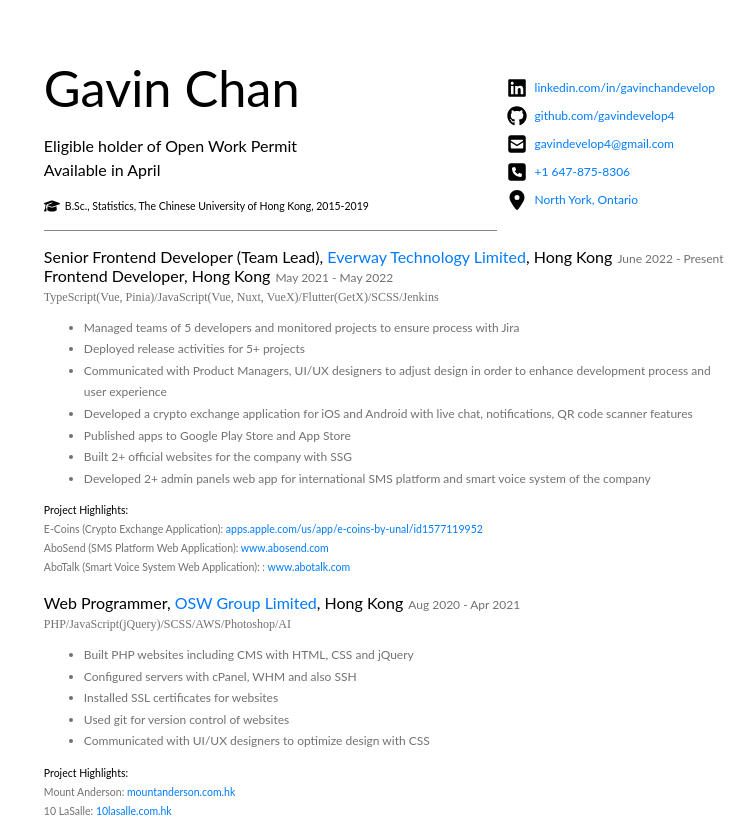
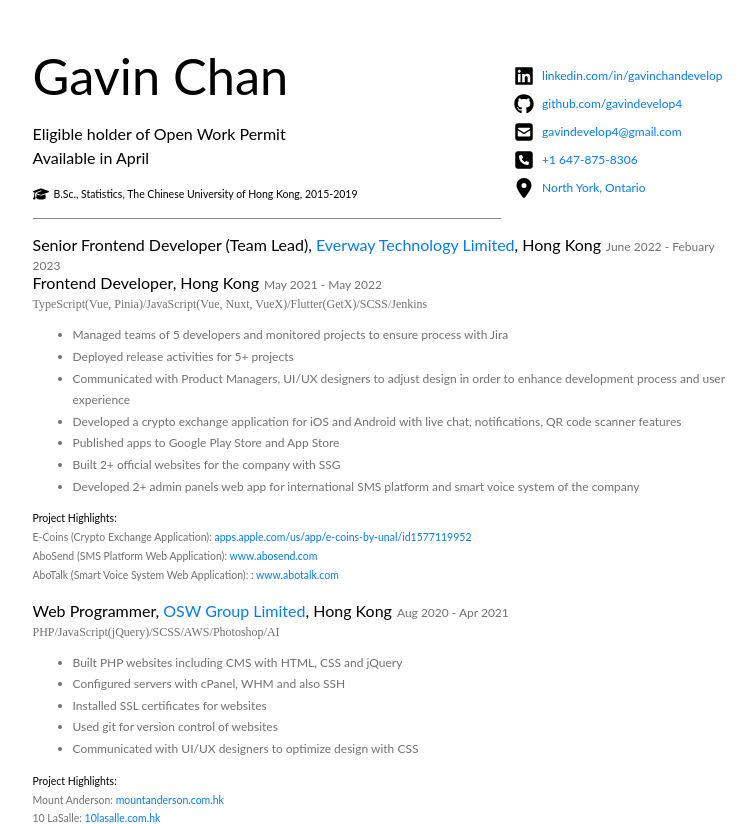
Before and after one commit to gavindevelop4/resume-vue, a Vue app: page / in a window 1280 px wide. Shown: the top 824 px of the page, without its empty margins (256-1011 px from the left). Built offline with nearby package versions, Linux system fonts and the light colour scheme.

Commit message:
Alter: Change date

```diff
--- a/src/App.vue
+++ b/src/App.vue
@@ -62,7 +62,7 @@
         }
     }
     .subpage {
-        padding: 1.5cm;
+        padding: 1.2cm;
         /* border: 5px red solid; */
         height: 257mm;
         /* outline: 2cm #FFEAEA solid; */
--- a/src/components/ResumeMain.vue
+++ b/src/components/ResumeMain.vue
@@ -8,7 +8,7 @@
         companyHref="https://universeaction.com/"
         location="Hong Kong"
         startDate="June 2022"
-        endDate="Present"
+        endDate="Febuary 2023"
         :noMarginBottom="true"
       />
 
```
